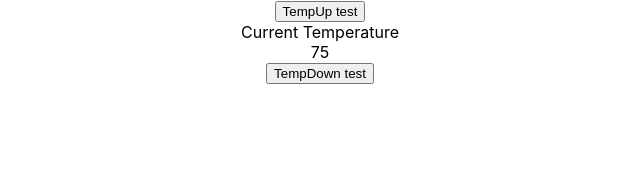
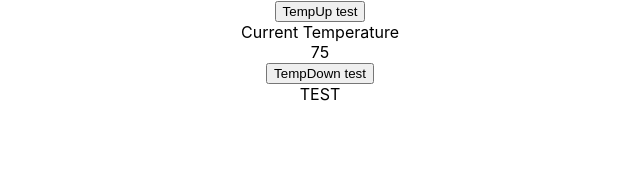
Before and after one commit to Sransonette/passive_homes_ui, a React (Create React App) app: page / in a window 1280 px wide. Shown: the top 174 px of the page, without its empty margins (320-960 px from the left). Built offline with nearby package versions, Linux system fonts and the light colour scheme.

Commit message:
create HumidButtonContainer to house humidity control buttons

```diff
--- a/src/App.js
+++ b/src/App.js
@@ -1,6 +1,7 @@
 import './App.css';
 import React, { Component } from 'react';
 import TempButtonsContainer from './containers/TempButtonsContainer';
+import HumidButtonContainer from './containers/HumidButtonsContainer';
 
 class App extends Component {
 
@@ -8,6 +9,7 @@ class App extends Component {
     return (
       <div className="App">
         <TempButtonsContainer/>
+        <HumidButtonContainer/>
       </div>
   )};
 
--- /dev/null
+++ b/src/containers/HumidButtonsContainer.js
@@ -0,0 +1,15 @@
+import React, { Component } from 'react'
+
+class HumidButtonContainer extends Component {
+
+    render(){
+        return(
+            <div>
+                TEST
+            </div>
+        )
+    }
+
+}
+
+export default HumidButtonContainer
```
